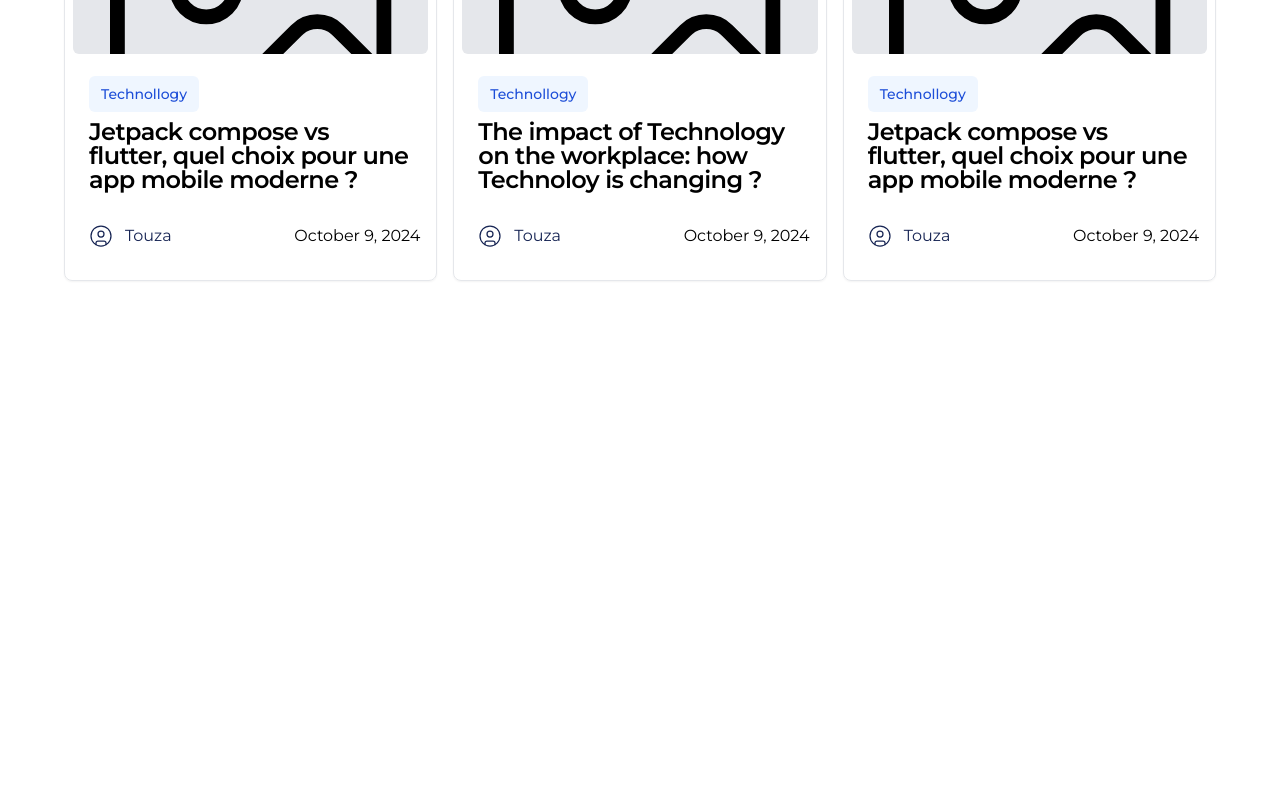
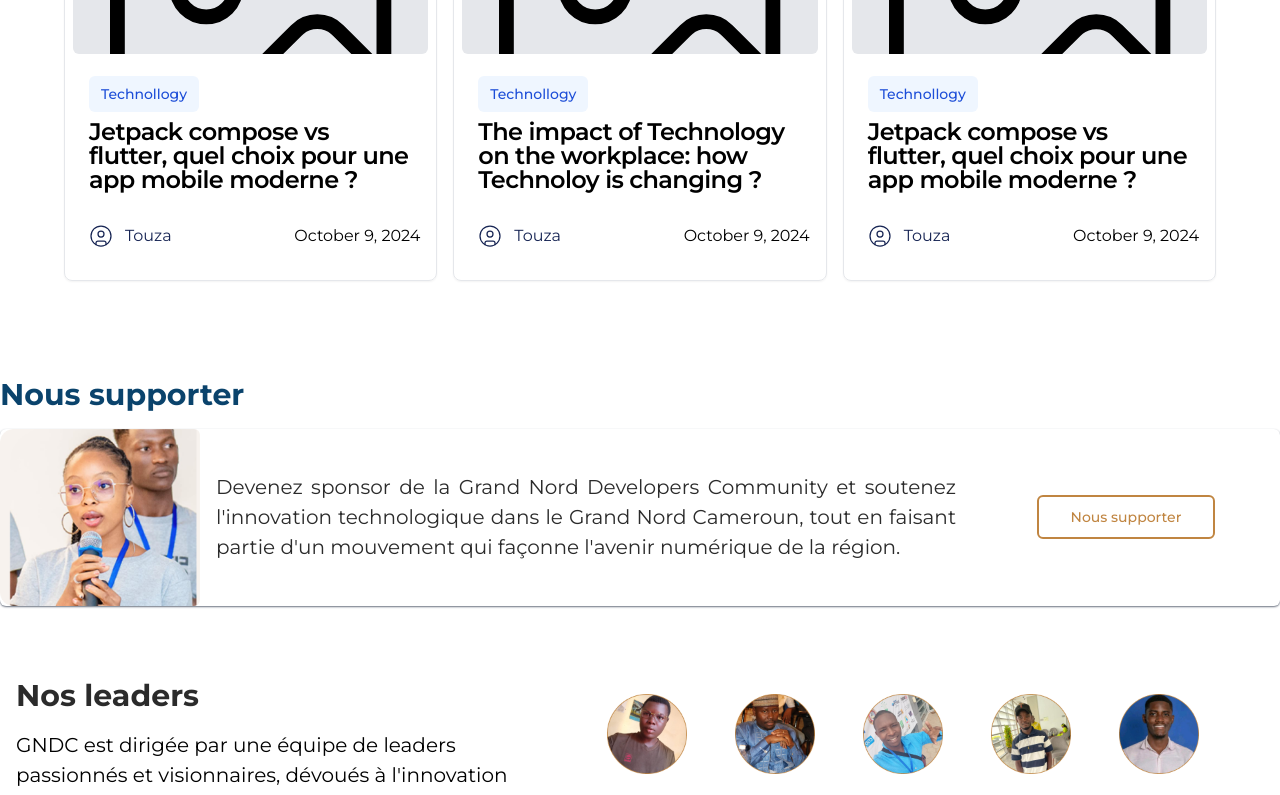
Before and after one commit to Grand-Nord-Developpers-Community/website, a Next.js app: page / in a window 1280 px wide. Shown: the part 2000-2795 px from the top of the page. Before the commit the page ends 2361 px from the top, so only its background shows below. Built offline with nearby package versions, Linux system fonts and the light colour scheme.

Commit message:
feat: Add Banner to become sponsor and our leaders section

```diff
--- a/app/page.tsx
+++ b/app/page.tsx
@@ -4,6 +4,8 @@ import {
   LatestPublicationsSection,
   OurSponsorsSection,
 } from "@/sections/home";
+import BannerToBecomeSponsor from "@/sections/home/BannerToBecomeSponsor";
+import OurLeadersSection from "@/sections/home/OurLeadersSection";
 
 const HomePage = () => {
   return (
@@ -13,8 +15,8 @@ const HomePage = () => {
       <OurSponsorsSection />
       <LatestPublicationsSection />
       <ActivitiesAndEventsSection />
-      {/* BannerToBecomeSponsor  */}
-      {/* OurLeaders  */}
+      <BannerToBecomeSponsor />
+      <OurLeadersSection />
       {/* AboutUs  */}
       {/* Footer */}
     </main>
--- a/sections/home/OurLeadersSection.tsx
+++ b/sections/home/OurLeadersSection.tsx
@@ -1,7 +1,6 @@
 "use client"
 
 import leaders from "@/data/ourLeaders"
-import OurLeaders from "@/intefaces/ourLeaders"
 import { cn } from "@/lib/utils"
 import { Facebook, Linkedin, Mail } from "lucide-react"
 import Image from "next/image"
@@ -38,7 +37,8 @@ const OurLeadersSection = () => {
                             return (
                                 <div className="w-auto p-4 border-1 border-gray-300 flex flex-col justify-center items-center cursor-pointer"
                                     onMouseLeave={() => handleMouseLeave(index)}
-                                    onMouseEnter={() => handleMouseEnter(index)} >
+                                    onMouseEnter={() => handleMouseEnter(index)}
+                                    key={index} >
                                     <div className="relative z-10">
                                         <Image src={leader.url} alt={leader.name} className="w-20" />
                                     </div>
```
Also changed, not shown: 1 other file (tests, documents, lock files or other folders).
